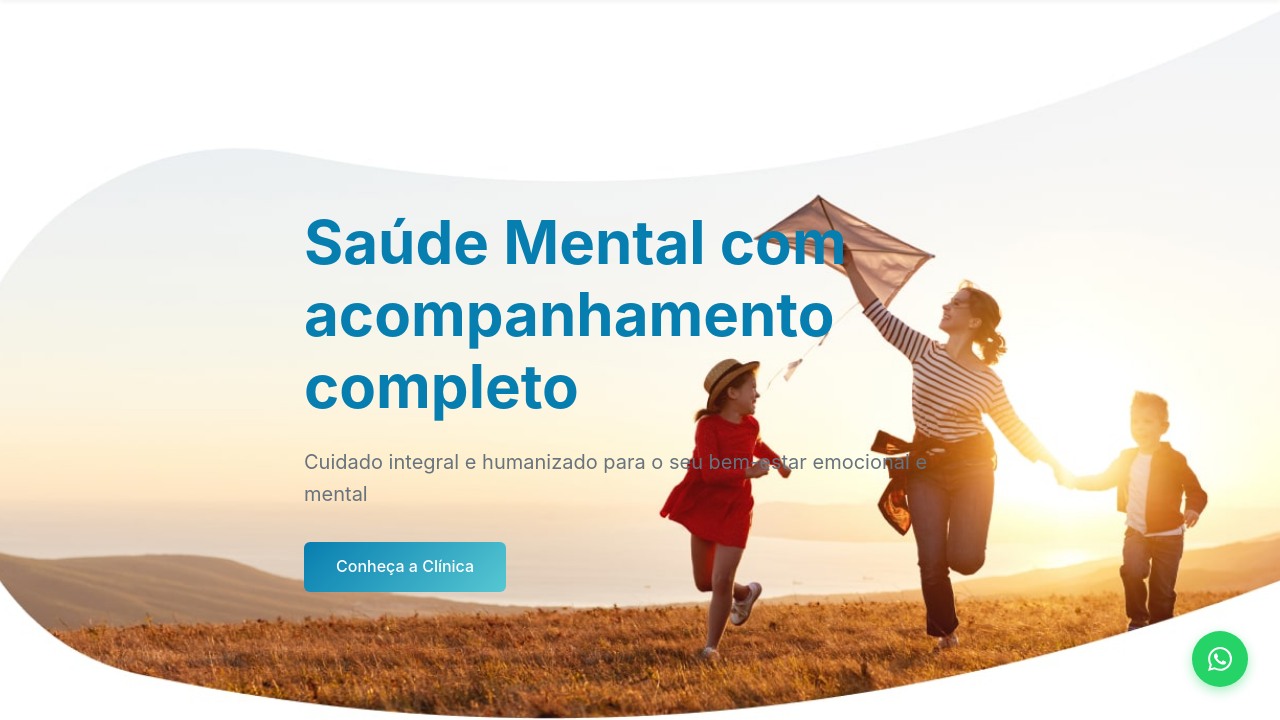
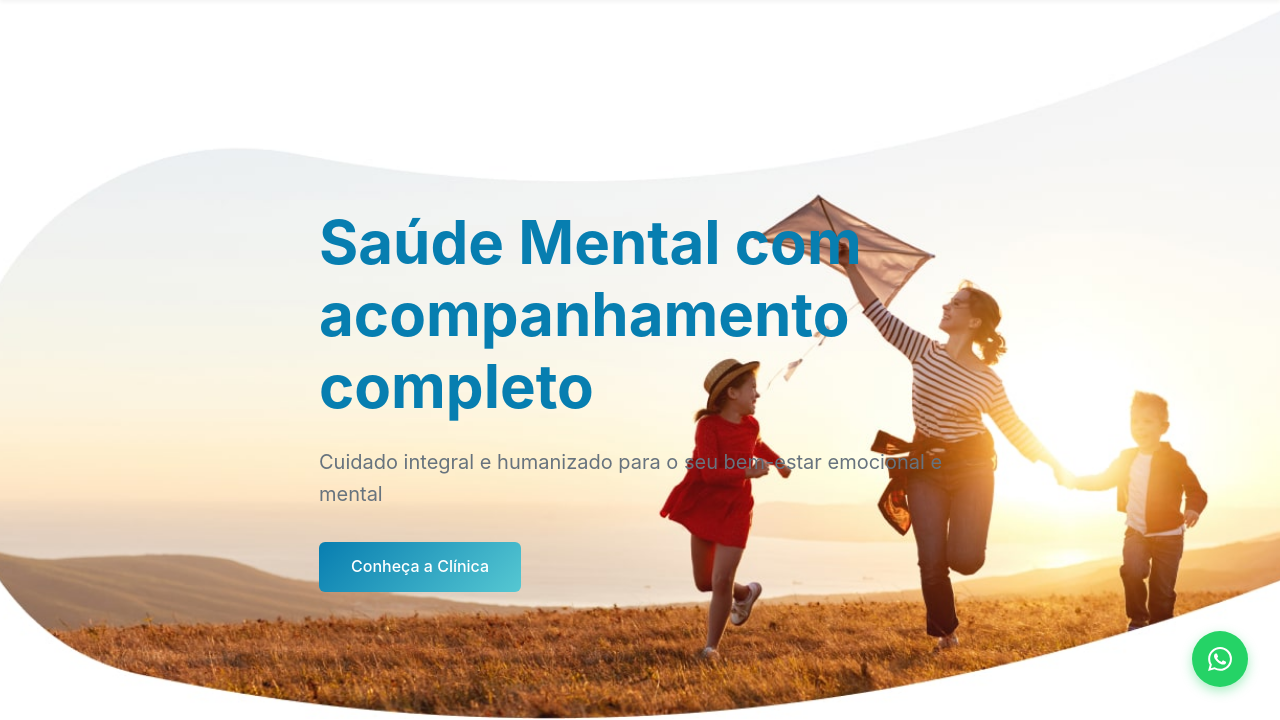
Before and after one commit to marconez777/clarity-haven-ui, a PHP site: page /php/index.php in a window 1280 px wide. Shown: the part 81-801 px from the top of the page. Run offline with PHP 8.4, Linux system fonts and the light colour scheme.

Commit message:
feat(php): Align hero text to the left on desktop
This commit aligns the hero text to the left and adds a 30px margin on desktop screens. This change is scoped to screens with a minimum width of 768px.

```diff
--- a/php/styles.css
+++ b/php/styles.css
@@ -211,6 +211,14 @@ html {
         background-position: center;
     }
 
+    .hero-content {
+        margin: 0;
+    }
+
+    .hero-text {
+        text-align: left;
+        margin-left: 30px;
+    }
 
     .hero-title {
         font-size: 2.25rem;
```
